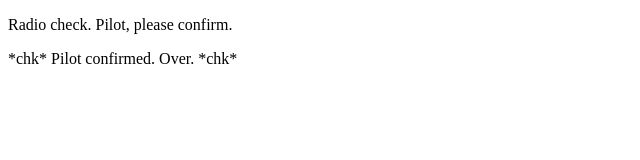
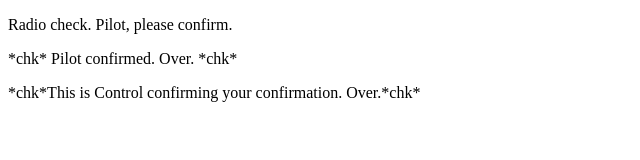
Before and after one commit to Lucky-Legend/communcation-log, a plain HTML site: page index.html in a window 1280 px wide. Shown: the whole page, without its empty margins (0-640 px from the left). Drawn offline with Linux system fonts and the light colour scheme.

Commit message:
Control confirming Pilot confirmed.

```diff
--- a/index.html
+++ b/index.html
@@ -3,5 +3,6 @@
    <body>
       <p>Radio check. Pilot, please confirm.</p>
       <p>*chk* Pilot confirmed. Over. *chk*</p>
+      <p>*chk*This is Control confirming your confirmation. Over.*chk*</p>
    </body>
 </html>
```
